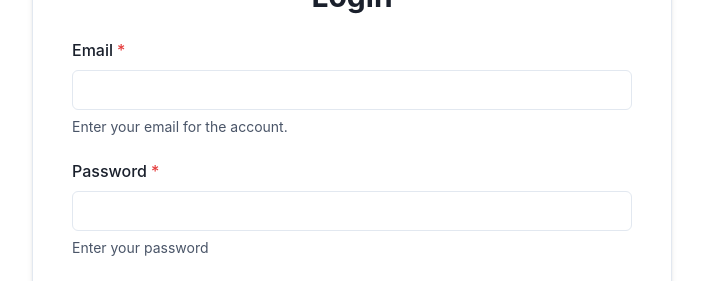
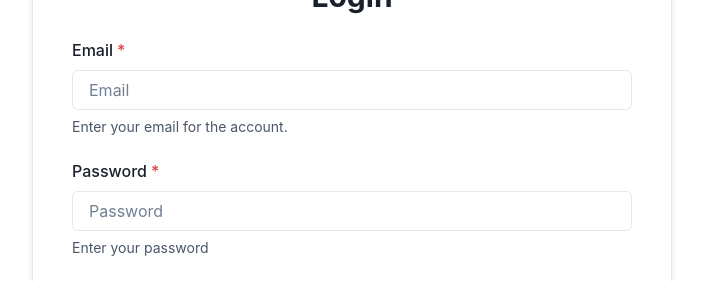
Before and after one commit to manojmanikandan7/PennyWise, a React (Vite) app: page /login in a window 1280 px wide. Shown: the part 235-516 px from the top of the page, without its empty margins (288-991 px from the left). Built offline with nearby package versions, Linux system fonts and the light colour scheme.

Commit message:
Removed unused attributes (value) from all fields

```diff
--- a/src/pages/login.jsx
+++ b/src/pages/login.jsx
@@ -34,9 +34,8 @@ const Email = () => {
       <FormControl isInvalid={empty} isRequired>
         <FormLabel>Email</FormLabel>
         <Input
-          id="email"
           type="email"
-          _placeholder={input}
+          placeholder="Email"
           onChange={handleInputChange}
           maxW="xl"
         />
@@ -64,7 +63,7 @@ const Password = () => {
         <FormLabel>Password</FormLabel>
         <Input
           type="password"
-          _placeholder={input}
+          placeholder="Password"
           onChange={handleInputChange}
           maxW="xl"
         />
```
